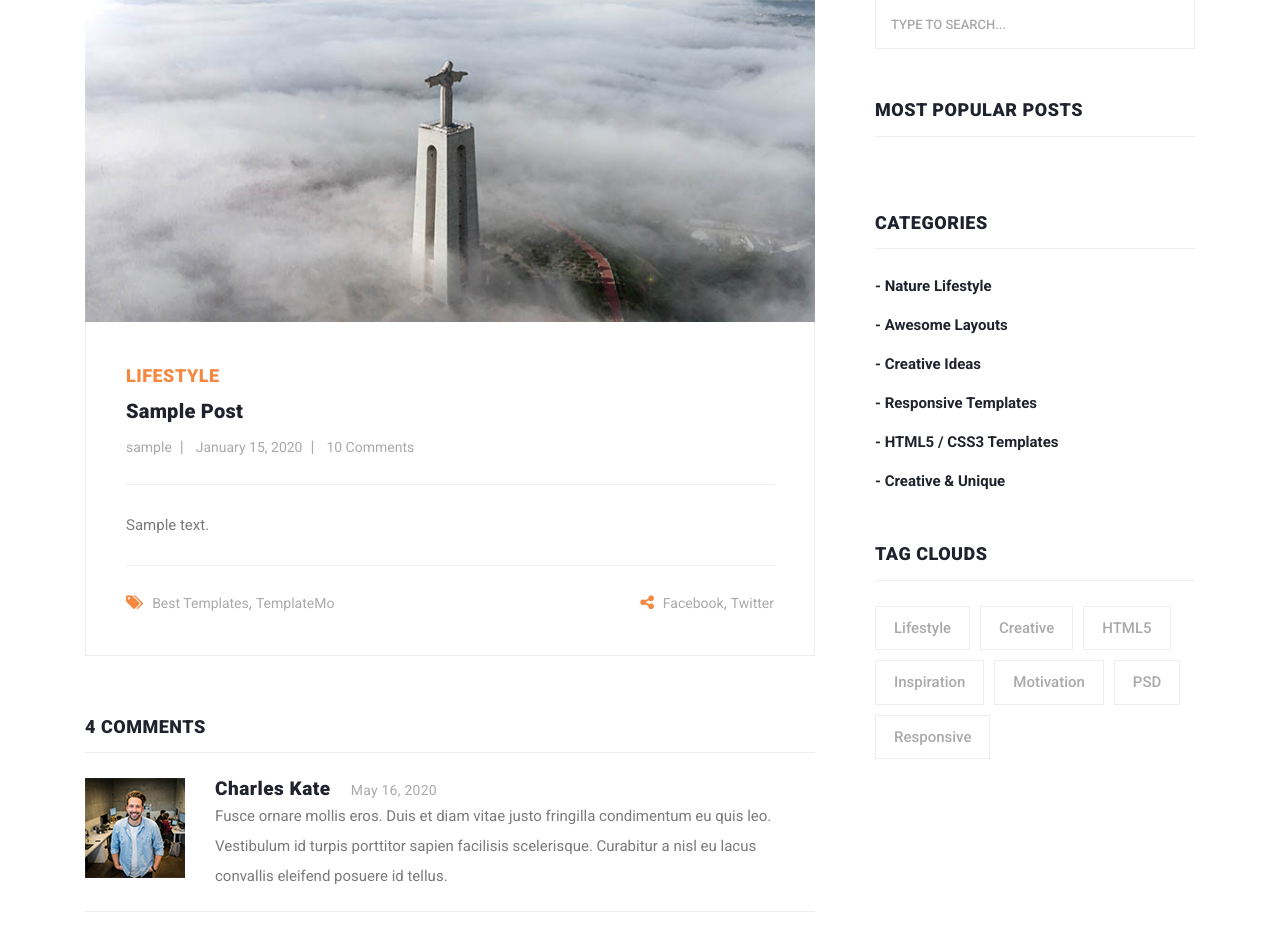
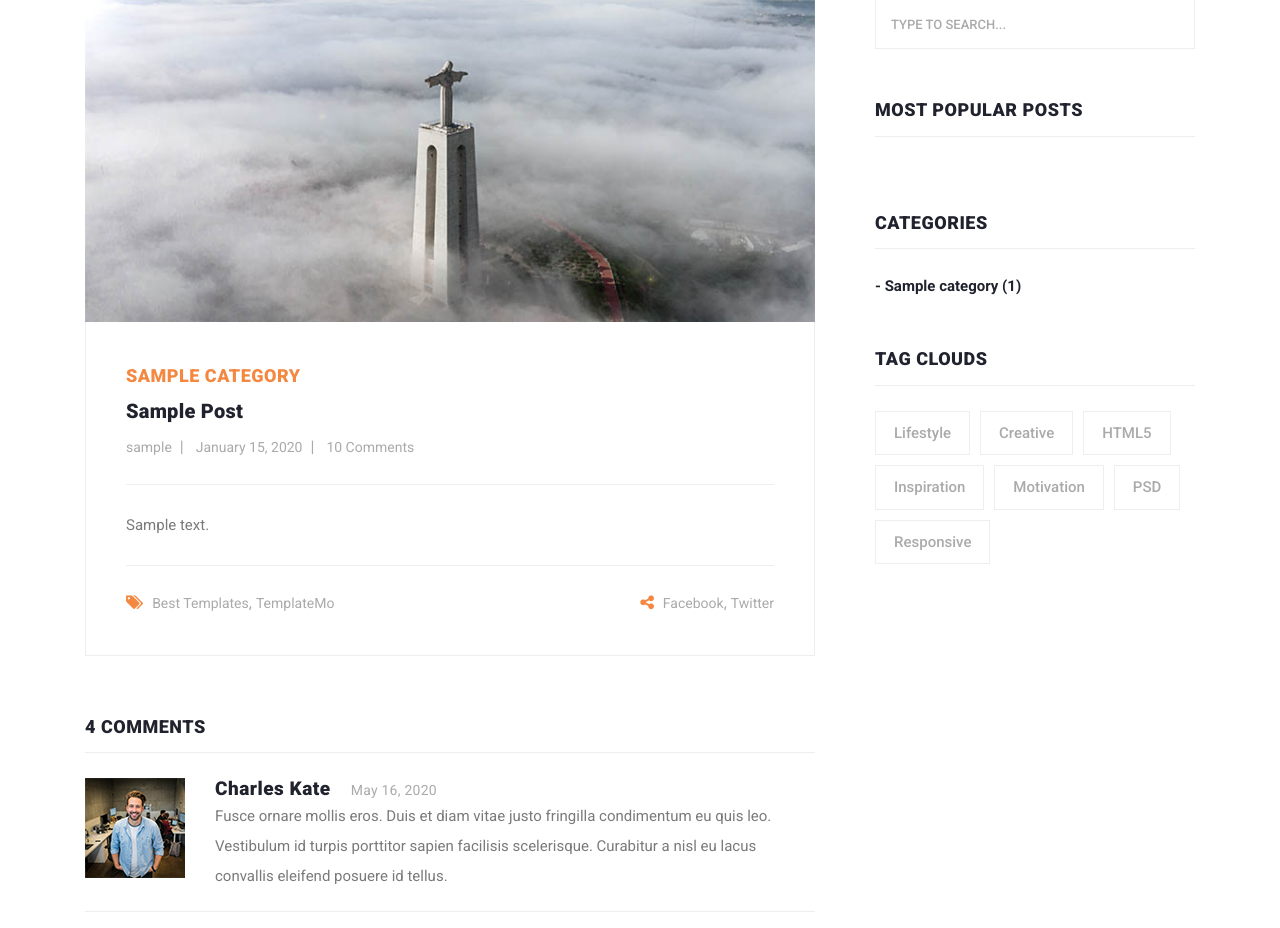
Before and after one commit to nikolai-sh/Blog, a Django app: page /blog/1/ in a window 1280 px wide. Shown: the part 494-1422 px from the top of the page. Run offline with Django 3.2, Linux system fonts and the light colour scheme; tables that the repository leaves empty hold one stand-in row (values such as "Sample post"); some libraries are stand-ins or nearby versions.

Commit message:
Add ref to posts-category

```diff
--- a/blog/templates/blog/post_detail.html
+++ b/blog/templates/blog/post_detail.html
@@ -1,4 +1,4 @@
-{% extends "blog/base.html" %}
+{% extends "blog/blog_home.html" %}
 
 {% block banner %}
 <div class="heading-page header-text">
@@ -26,7 +26,7 @@
               <img src="assets/images/blog-post-02.jpg" alt="">
             </div>
             <div class="down-content">
-              <span>Lifestyle</span>
+              <span><a href="{{ post.category.get_absolute_url }}"> {{ post.category }}</a></span>
               <a href="{{ post.get_absolute_url }}"><h4>{{ post.title }}</h4></a>
               <ul class="post-info">
                 <li><a href="#">{{ post.author }}</a></li>
@@ -144,71 +144,3 @@
     </div>
   </div>
 {% endblock %}
-
-{% block sidebar %}
-  <div class="col-lg-4">
-    <div class="sidebar">
-      <div class="row">
-        <div class="col-lg-12">
-          <div class="sidebar-item search">
-            <form id="search_form" name="gs" method="GET" action="#">
-              <input type="text" name="q" class="searchText" placeholder="type to search..." autocomplete="on">
-            </form>
-          </div>
-        </div>
-        <div class="col-lg-12">
-          <div class="sidebar-item recent-posts">
-            <div class="sidebar-heading">
-              <h2>Most popular Posts</h2>
-            </div>
-            <div class="content">
-              <ul>
-                {% for post in most_popular_posts %}
-                  <li><a href="post-details.html">
-                    <h5>{{ post.title }}</h5>
-                    <span>{{ post.date_posted | date:"F d, Y"  }}</span>
-                  </a></li>
-                {% endfor %}
-              </ul>
-            </div>
-          </div>
-        </div>
-        <div class="col-lg-12">
-          <div class="sidebar-item categories">
-            <div class="sidebar-heading">
-              <h2>Categories</h2>
-            </div>
-            <div class="content">
-              <ul>
-                <li><a href="#">- Nature Lifestyle</a></li>
-                <li><a href="#">- Awesome Layouts</a></li>
-                <li><a href="#">- Creative Ideas</a></li>
-                <li><a href="#">- Responsive Templates</a></li>
-                <li><a href="#">- HTML5 / CSS3 Templates</a></li>
-                <li><a href="#">- Creative &amp; Unique</a></li>
-              </ul>
-            </div>
-          </div>
-        </div>
-        <div class="col-lg-12">
-          <div class="sidebar-item tags">
-            <div class="sidebar-heading">
-              <h2>Tag Clouds</h2>
-            </div>
-            <div class="content">
-              <ul>
-                <li><a href="#">Lifestyle</a></li>
-                <li><a href="#">Creative</a></li>
-                <li><a href="#">HTML5</a></li>
-                <li><a href="#">Inspiration</a></li>
-                <li><a href="#">Motivation</a></li>
-                <li><a href="#">PSD</a></li>
-                <li><a href="#">Responsive</a></li>
-              </ul>
-            </div>
-          </div>
-        </div>
-      </div>
-    </div>
-  </div>
-{% endblock %}
```
